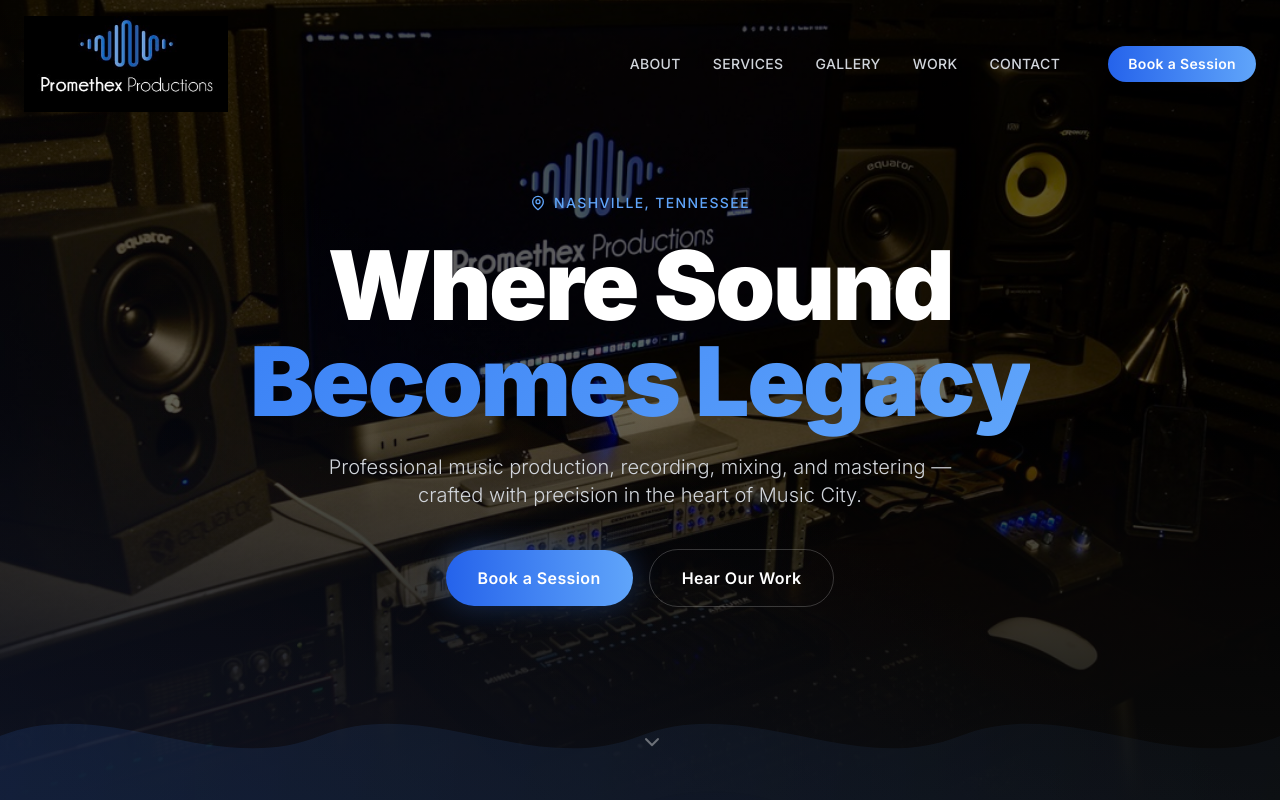
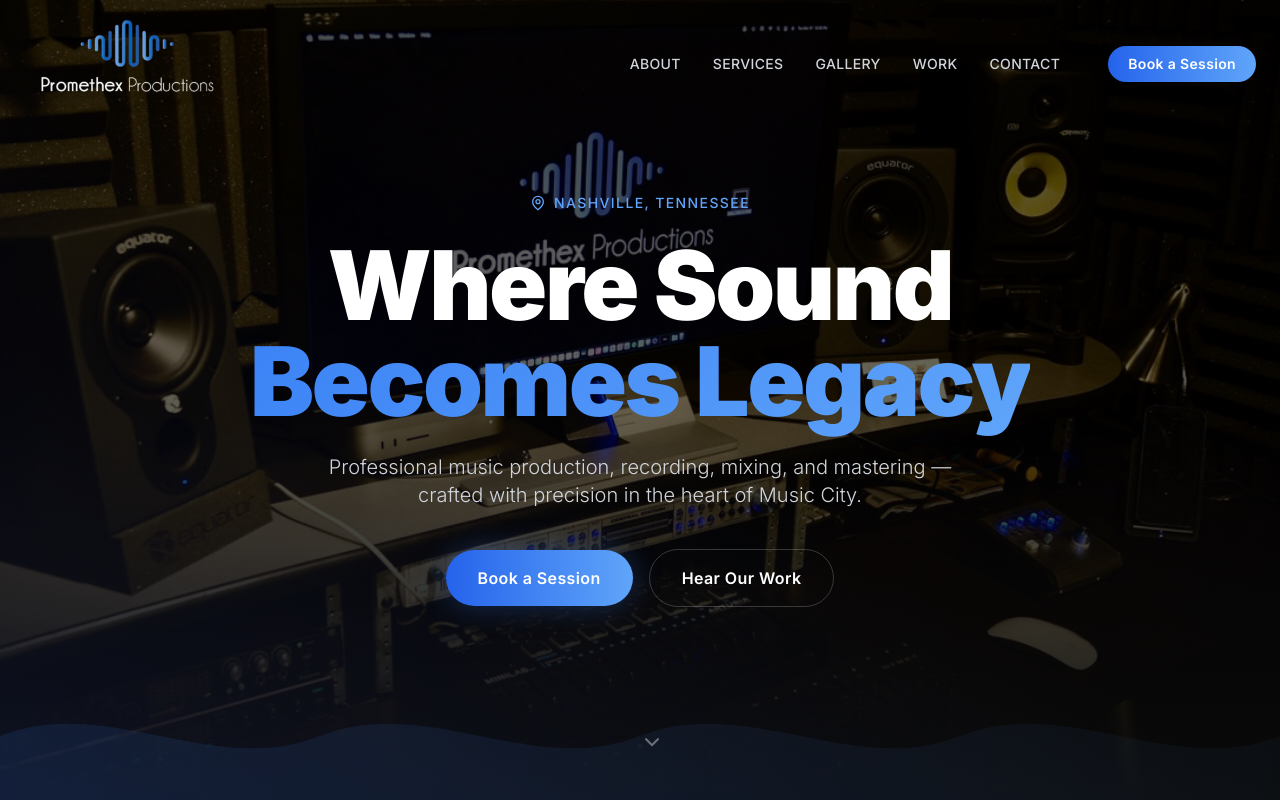
Before and after one commit to isaacgatech-debug/Promethex-Website, a React (Vite) app: page / in a window 1280 px wide. Shown: the top 800 px of the page. Built offline with nearby package versions, Linux system fonts and the light colour scheme.

Commit message:
Replace logo with transparent version

```diff
--- a/src/components/Footer.jsx
+++ b/src/components/Footer.jsx
@@ -43,7 +43,7 @@
     <footer className="border-t border-white/5 bg-[#050505] py-16 px-6">
       <div className="max-w-7xl mx-auto flex flex-col items-center gap-8">
         <a href="#" className="flex items-center">
-          <img src="/assets/logo.PNG" alt="Promethex Productions" className="h-32 w-auto" />
+          <img src="/assets/logo-transparent.png" alt="Promethex Productions" className="h-32 w-auto" />
         </a>
 
         <nav className="flex flex-wrap justify-center gap-6">
--- a/src/components/Navbar.jsx
+++ b/src/components/Navbar.jsx
@@ -29,7 +29,7 @@
     >
       <div className="max-w-7xl mx-auto px-6 py-4 flex items-center justify-between">
         <a href="#" className="flex items-center gap-3">
-          <img src="/assets/logo.PNG" alt="Promethex Productions" className="h-24 w-auto" />
+          <img src="/assets/logo-transparent.png" alt="Promethex Productions" className="h-24 w-auto" />
         </a>
 
         <nav className="hidden md:flex items-center gap-8">
```
Also changed, not shown: public/assets/logo-transparent.png (added).
